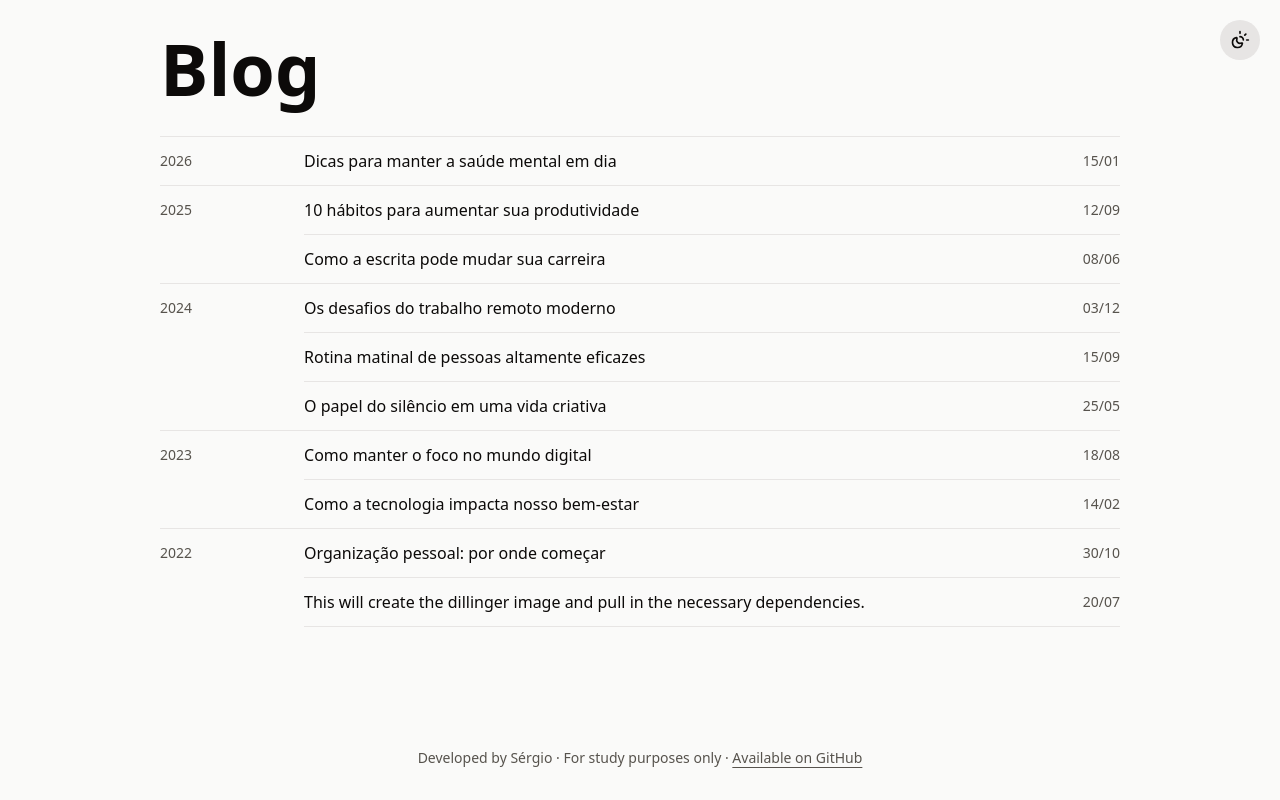
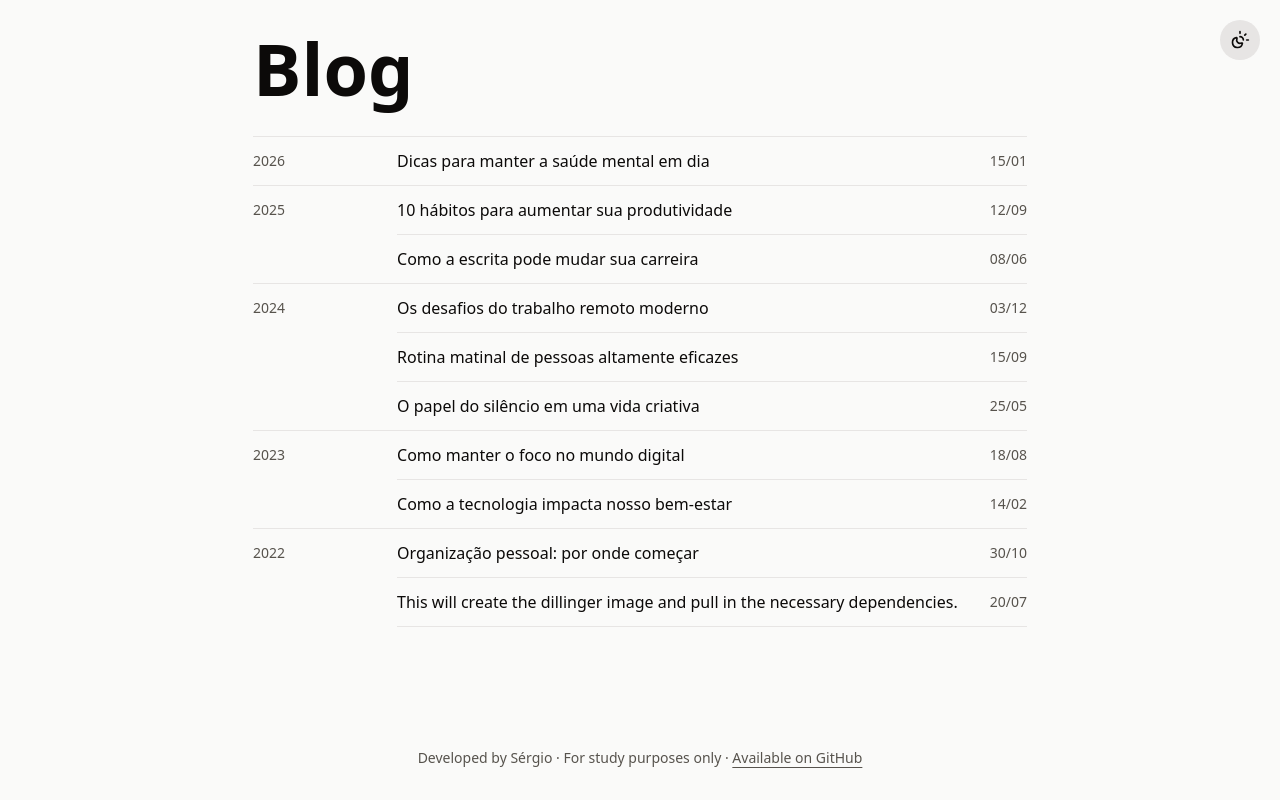
Before and after one commit to sergiodantasz/blog, a Next.js app: page / in a window 1280 px wide. Built offline with nearby package versions, Linux system fonts and the light colour scheme.

Commit message:
fix(layout): adjust layout structure by adding flex properties to RootLayout and Container components

```diff
--- a/src/app/layout.tsx
+++ b/src/app/layout.tsx
@@ -26,7 +26,7 @@ export default function RootLayout({ children }: RootLayoutProps) {
       <body className='flex min-h-dvh flex-col bg-stone-50 text-stone-950 dark:bg-stone-950 dark:text-stone-50'>
         <ThemeProvider>
           <ThemeToggle />
-          <div className='flex-1'>
+          <div className='flex flex-1'>
             <Container>{children}</Container>
           </div>
           <Container>
--- a/src/components/layout/container.tsx
+++ b/src/components/layout/container.tsx
@@ -3,5 +3,5 @@ type ContainerProps = {
 };
 
 export function Container({ children }: ContainerProps) {
-  return <div className='mx-auto max-w-5xl p-8'>{children}</div>;
+  return <div className='mx-auto flex min-h-full max-w-5xl p-8'>{children}</div>;
 }
```
